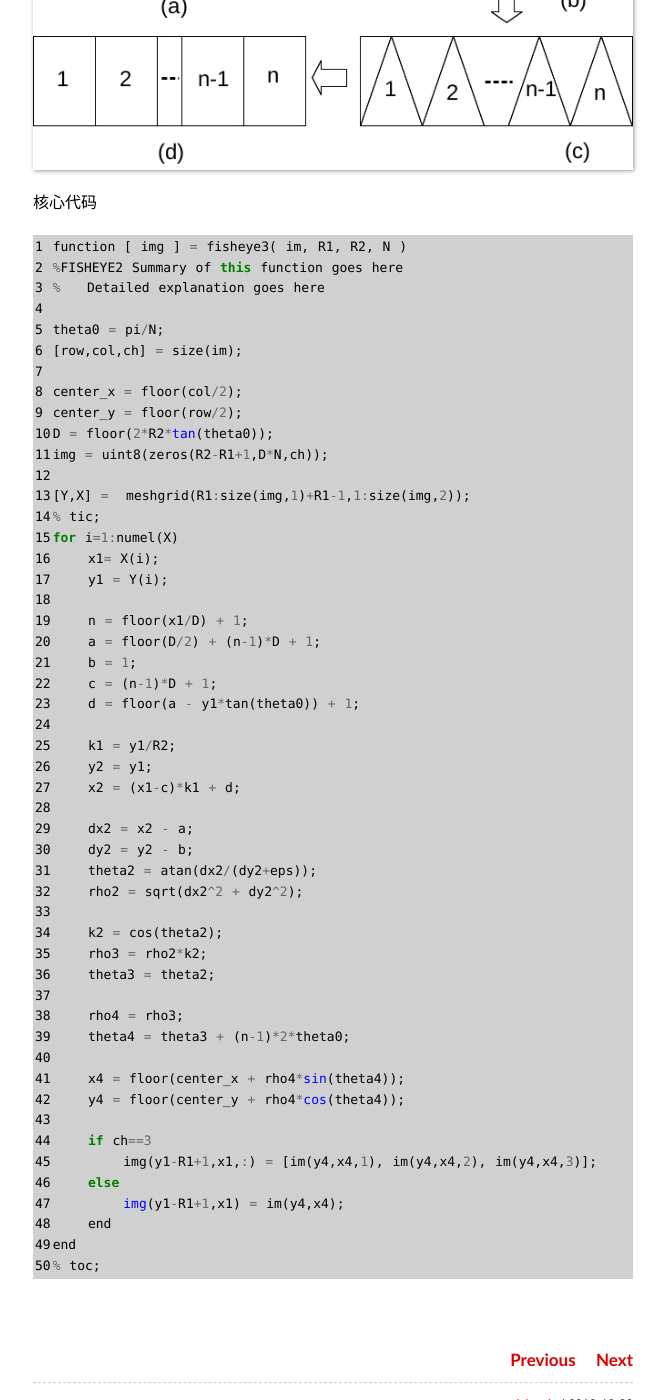
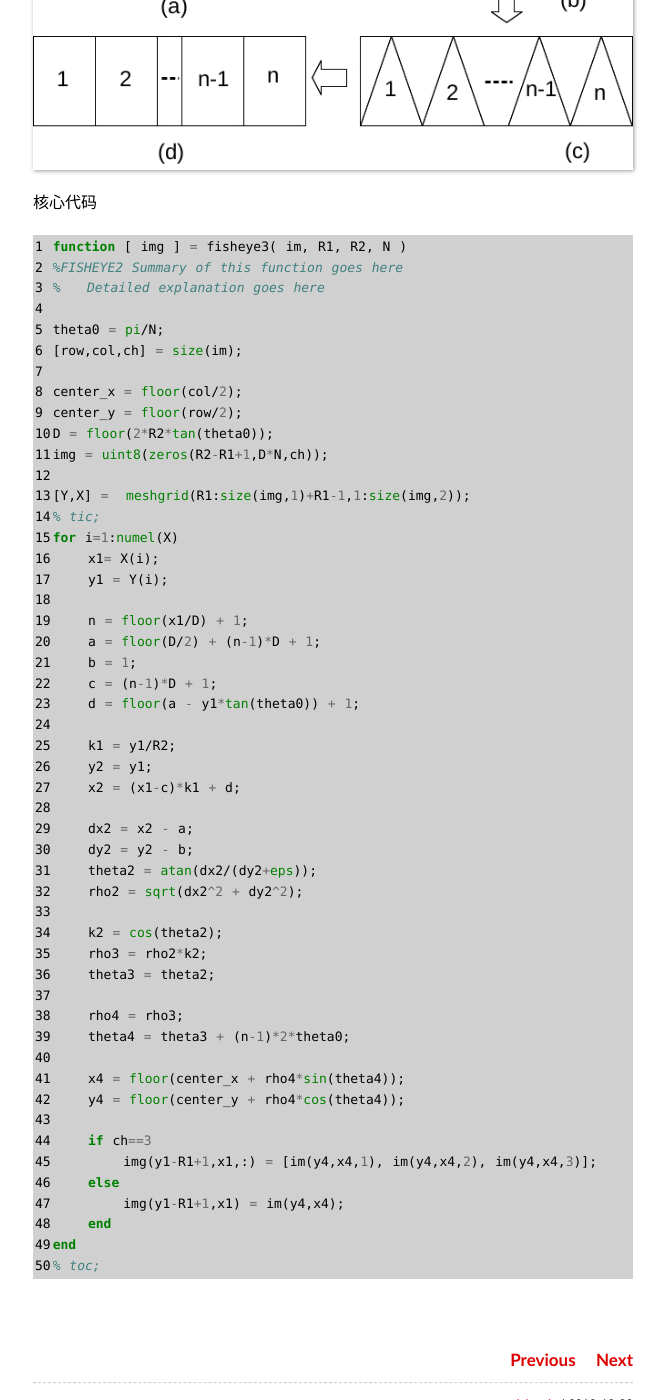
Before and after one commit to lxiongh/lxiongh.github.com, a Jekyll site: the page built from _posts/2013.12/2013-12-08-fisheye.md, in a window 1280 px wide and 1400 px high, scrolled down 904 px. Shown: the whole window, without its empty margins (307-974 px from the left). Built offline with Jekyll 4.4.1, drawn with Linux system fonts in a browser that asks for light colours; some web fonts are replaced; Markdown is read by kramdown in place of the engine named in the settings; comment, search, counter and statistics services are not loaded.

Commit message:
edit fisheye

```diff
--- a/_posts/2013.12/2013-12-08-fisheye.md
+++ b/_posts/2013.12/2013-12-08-fisheye.md
@@ -24,7 +24,7 @@ FISHEYE　鱼眼修复
 ![algorithm](https://raw.github.com/lxiongh/lxiongh.github.com/master/_posts/image/fisheye/algorithm.jpg)
 
 核心代码
-{% highlight cpp linenos %}
+{% highlight matlab linenos %}
 function [ img ] = fisheye3( im, R1, R2, N )
 %FISHEYE2 Summary of this function goes here
 %   Detailed explanation goes here
```
